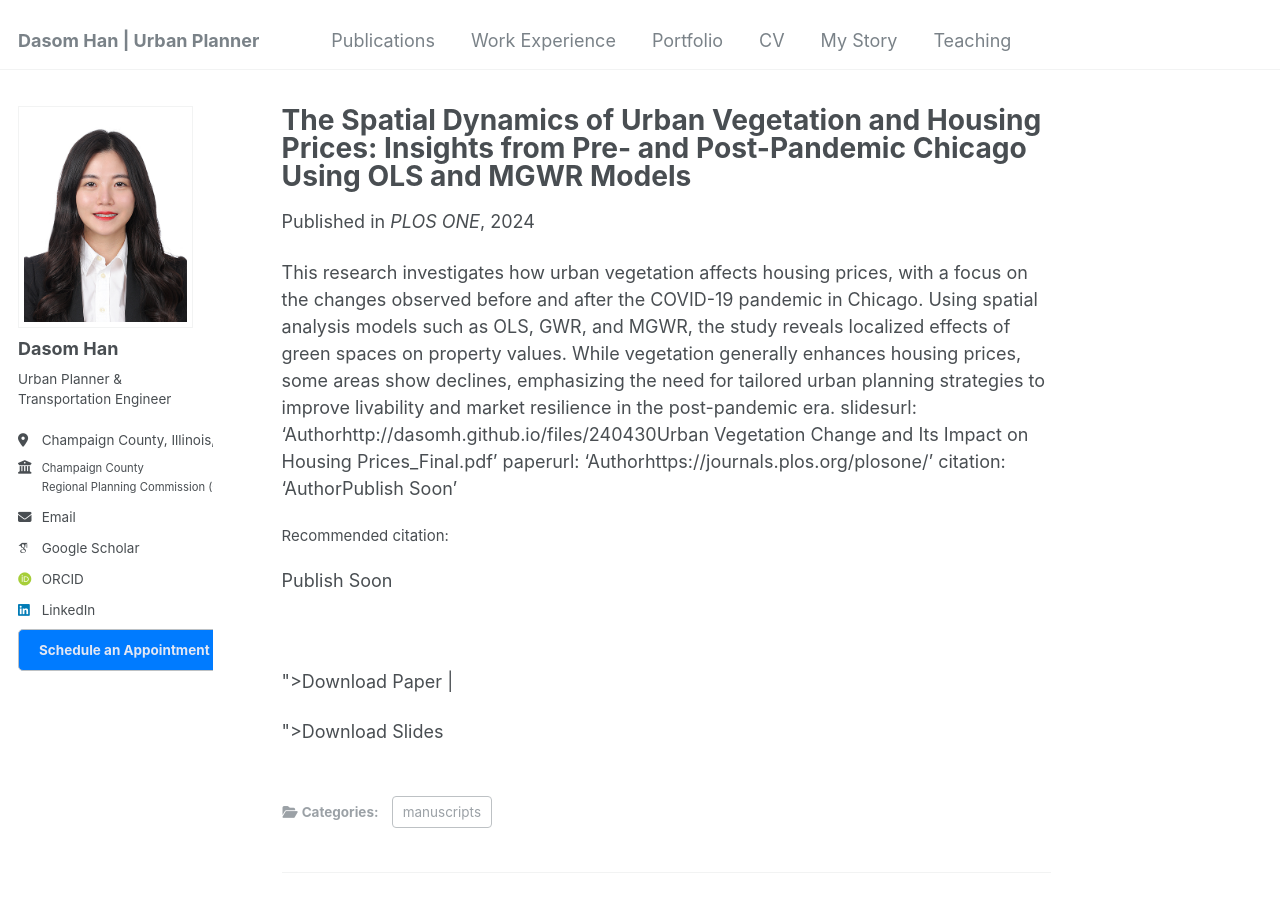
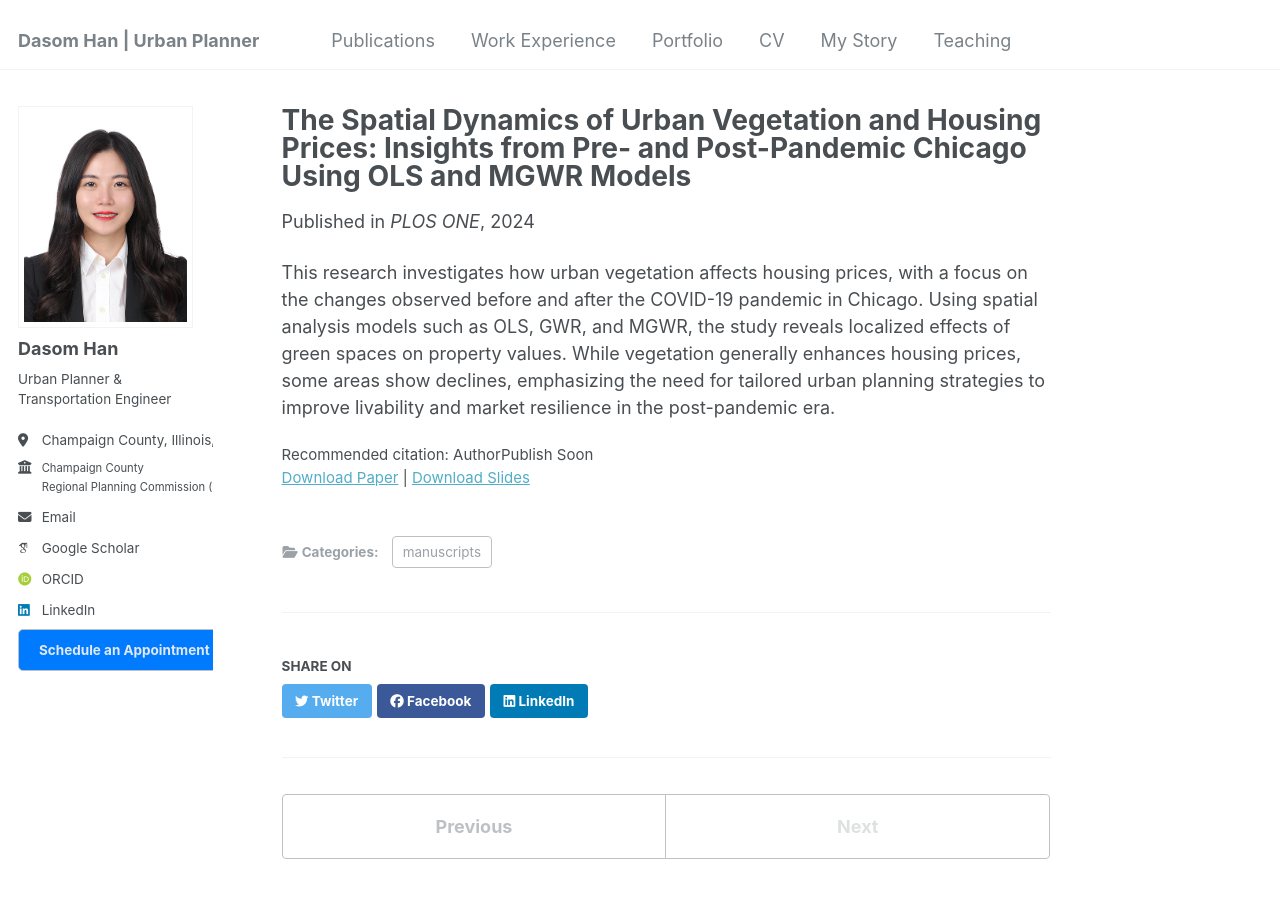
Before and after one commit to dasomh/dasomh.github.io, a Jekyll site: the page built from _publications/2015-10-01-paper-title-number-3.md, in a window 1280 px wide and 900 px high. Built offline with Jekyll 4.4.1, drawn with Linux system fonts in a browser that asks for light colours; some web fonts are replaced.

Commit message:
Update 2015-10-01-paper-title-number-3.md

```diff
--- a/_publications/2015-10-01-paper-title-number-3.md
+++ b/_publications/2015-10-01-paper-title-number-3.md
@@ -6,12 +6,9 @@
 excerpt: 'This study is currently under review and will be published soon.'
 date: 2024-12-31(Estimate)
 venue: 'PLOS ONE'
-slidesurl: '<p class="small-text"><a href="http://dasomh.github.io/files/240430Urban Vegetation Change and Its Impact on Housing Prices_Final.pdf"></a></p>'
-paperurl: '<p class="small-text"><a href="https://journals.plos.org/plosone/"></a></p>'
-citation: '<p class="small-text">Publish Soon</p>'
+slidesurl: 'Authorhttp://dasomh.github.io/files/240430Urban Vegetation Change and Its Impact on Housing Prices_Final.pdf'
+paperurl: 'Authorhttps://journals.plos.org/plosone/'
+citation: 'AuthorPublish Soon'
 ---
 
 This research investigates how urban vegetation affects housing prices, with a focus on the changes observed before and after the COVID-19 pandemic in Chicago. Using spatial analysis models such as OLS, GWR, and MGWR, the study reveals localized effects of green spaces on property values. While vegetation generally enhances housing prices, some areas show declines, emphasizing the need for tailored urban planning strategies to improve livability and market resilience in the post-pandemic era.
-slidesurl: 'Authorhttp://dasomh.github.io/files/240430Urban Vegetation Change and Its Impact on Housing Prices_Final.pdf'
-paperurl: 'Authorhttps://journals.plos.org/plosone/'
-citation: 'AuthorPublish Soon'
```
